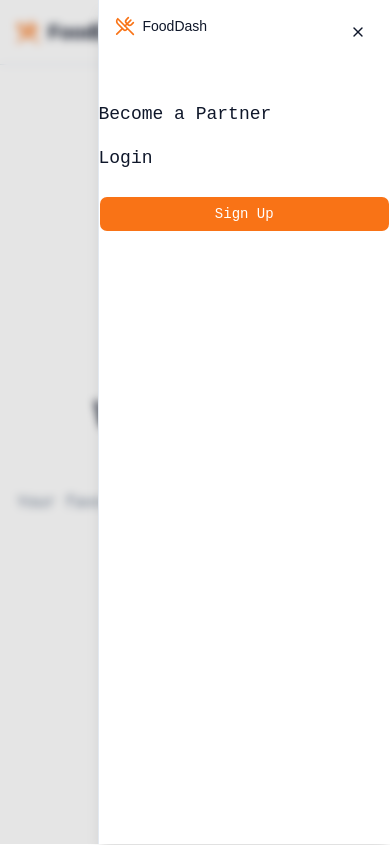
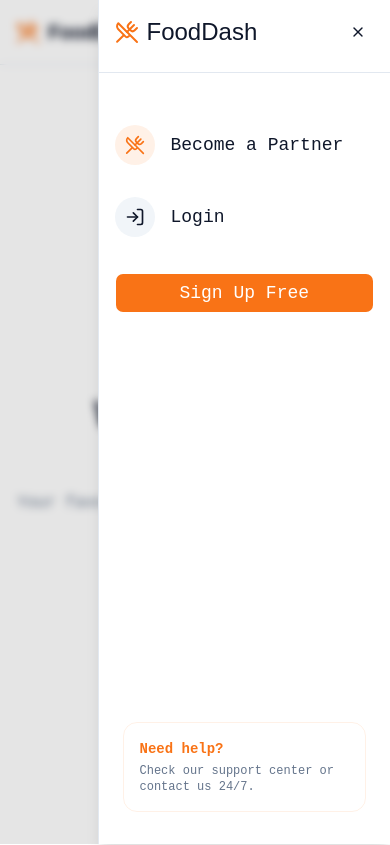
Before and after one commit to LoganX64/Online-Food-delivery-system, a React (Vite) app in the folder frontend/: page / in a window 390 px wide. Both pictures are taken after a click on the button "Toggle menu". Built offline with nearby package versions, Linux system fonts and the light colour scheme.

Commit message:
feat: add responsive Navbar component with desktop and mobile menu support

```diff
--- a/frontend/src/components/navbar.tsx
+++ b/frontend/src/components/navbar.tsx
@@ -40,23 +40,35 @@ export function Navbar() {
                 <span className="sr-only">Toggle menu</span>
               </Button>
             </SheetTrigger>
-            <SheetContent side="right">
-              <SheetHeader>
-                <SheetTitle className="text-left flex items-center gap-2">
-                  <UtensilsCrossed className="h-5 w-5 text-primary" />
+            <SheetContent side="right" className="w-[300px] sm:w-[400px]">
+              <SheetHeader className="border-b pb-6">
+                <SheetTitle className="text-left flex items-center gap-2 text-2xl">
+                  <UtensilsCrossed className="h-6 w-6 text-primary" />
                   FoodDash
                 </SheetTitle>
               </SheetHeader>
-              <div className="flex flex-col gap-4 mt-8">
-                <Link to="/register?role=restaurantOwner" className="text-lg font-medium hover:text-primary transition-colors">
+              <nav className="flex flex-col gap-2 mt-6">
+                <Link to="/register?role=restaurantOwner" className="flex items-center gap-4 px-4 py-3 rounded-lg hover:bg-muted transition-colors text-lg font-medium group">
+                  <div className="w-10 h-10 rounded-full bg-primary/10 flex items-center justify-center text-primary group-hover:bg-primary group-hover:text-white transition-colors">
+                    <UtensilsCrossed className="h-5 w-5" />
+                  </div>
                   Become a Partner
                 </Link>
-                <Link to="/login" className="text-lg font-medium hover:text-primary transition-colors">
+                <Link to="/login" className="flex items-center gap-4 px-4 py-3 rounded-lg hover:bg-muted transition-colors text-lg font-medium group">
+                  <div className="w-10 h-10 rounded-full bg-muted flex items-center justify-center group-hover:bg-primary group-hover:text-white transition-colors">
+                    <svg xmlns="http://www.w3.org/2000/svg" width="20" height="20" viewBox="0 0 24 24" fill="none" stroke="currentColor" strokeWidth="2" strokeLinecap="round" strokeLinejoin="round" className="lucide lucide-log-in"><path d="M15 3h4a2 2 0 0 1 2 2v14a2 2 0 0 1-2 2h-4"/><polyline points="10 17 15 12 10 7"/><line x1="15" x2="3" y1="12" y2="12"/></svg>
+                  </div>
                   Login
                 </Link>
-                <Button asChild className="w-full mt-2">
-                  <Link to="/register">Sign Up</Link>
-                </Button>
+                <div className="mt-4 px-4">
+                  <Button asChild size="lg" className="w-full text-lg">
+                    <Link to="/register">Sign Up Free</Link>
+                  </Button>
+                </div>
+              </nav>
+              <div className="absolute bottom-8 left-6 right-6 p-4 rounded-xl bg-primary-soft border border-primary/10">
+                <p className="text-sm font-semibold text-primary">Need help?</p>
+                <p className="text-xs text-muted-foreground mt-1">Check our support center or contact us 24/7.</p>
               </div>
             </SheetContent>
           </Sheet>
```
